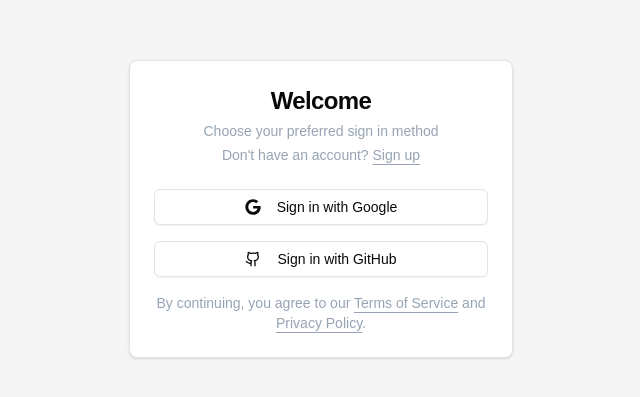
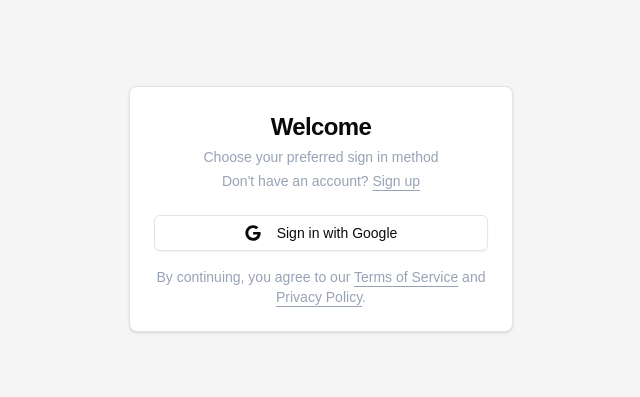
Before and after one commit to wellmaintained/decision-copilot, a Next.js app: page /login in a window 1280 px wide. Shown: the part 191-588 px from the top of the page, without its empty margins (319-959 px from the left). Built offline with nearby package versions, Linux system fonts and the light colour scheme; no server answers.

Commit message:
Comment out Signin with Github

```diff
--- a/app/login/page.tsx
+++ b/app/login/page.tsx
@@ -63,10 +63,10 @@
             </svg>
             Sign in with Google
           </Button>
-          <Button variant="outline" className="w-full" onClick={() => {}}>
+          {/* <Button variant="outline" className="w-full" onClick={() => {}}>
             <Github className="mr-2 h-4 w-4" />
             Sign in with GitHub
-          </Button>
+          </Button> */}
           <div className="text-center text-sm text-muted-foreground">
             By continuing, you agree to our{" "}
             <a href="/terms-of-service" className="underline underline-offset-4 hover:text-primary">
```
